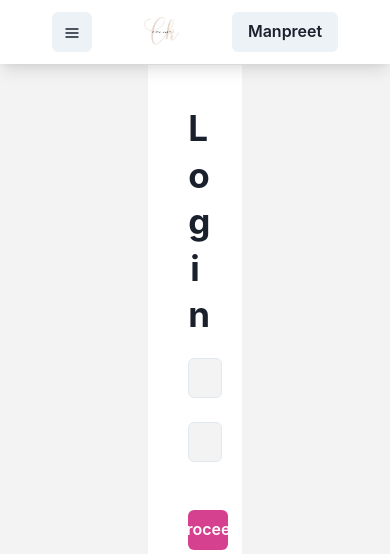
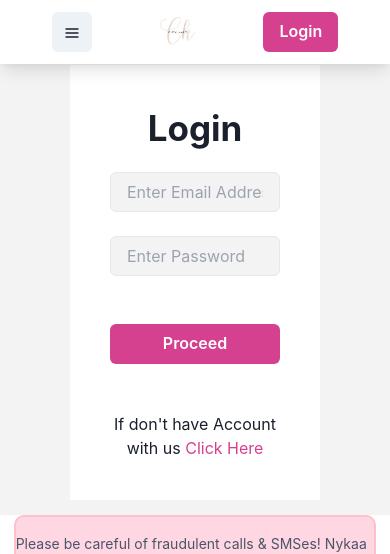
Before and after one commit to ankitraju123/secretive-form-5947, a Next.js app: page /login in a window 390 px wide. Shown: the top 554 px of the page. Built offline with nearby package versions, Linux system fonts and the light colour scheme; data requests are answered from the project's data file.

Commit message:
Responsiveness fixing

```diff
--- a/components/Navbar.jsx
+++ b/components/Navbar.jsx
@@ -32,7 +32,7 @@ const Links = [
 
 export default function Navbar() {
   const { isOpen, onOpen, onClose } = useDisclosure();
-  const [login, setLogin] = useState(true);
+  const [login, setLogin] = useState(false);
   const [Login, SetLogin] = useState({});
 
   //var key;
@@ -47,7 +47,7 @@ export default function Navbar() {
   };
   const logout = async () => {
     //localStorage.setItem('loginkey',false)
-      let userData=await axios.delete(`http://localhost:8080/login/${Login.id}`);
+    //  let userData=await axios.delete(`http://localhost:8080/login/${Login.id}`);
       setLogin(false)
   };
   return (
--- a/components/Navbar2.jsx
+++ b/components/Navbar2.jsx
@@ -6,7 +6,7 @@ import {
   const nav=['Makeup','Skin','Hair','Appliances','Bath & Body','Natural','Mom & Baby','Health & Wellness','Men','Fragrance','Pop Ups']
 const Navbar2 = () => {
     return (<>
-        <Box display={{ base: 'none', md: 'flex' }} boxShadow={'md'} justifyContent='center' alignContent={'center'} m='4.1rem auto 1rem'>
+        <Box display={{ base: 'none', lg: 'flex' }} boxShadow={'md'} justifyContent='center' alignContent={'center'} m='4.1rem auto 1rem'>
     <UnorderedList listStyleType={'none'}   justifyContent={'space-between'} w='80%' m='1rem auto' display={{ base: 'none', md: 'flex' }} fontWeight={600} >
     {nav.map((link) => (
                 <ListItem  _hover={{
--- a/pages/login.js
+++ b/pages/login.js
@@ -42,7 +42,7 @@ const Loginpage = () => {
     <Box bgColor={"#f3f3f3"} p={15}>
       <Box mt={"50px"}>
         <Box
-          w={"26%"}
+          w={{base:'250px',md:"400px"}}
           m="auto"
           bgColor={"white"}
           p={10}
--- a/pages/signup.js
+++ b/pages/signup.js
@@ -55,7 +55,7 @@ const Register=() =>
     }
     return (
       <Box bgColor={'#f3f3f3'} p={5}>
-    <Box w={'26%'} m='auto' bgColor={'white'}  p={5} justifyContent='center' alignItems={'center'} textAlign={'center'}>
+    <Box w={{base:'auto',md:"400px"}} m='auto' bgColor={'white'}  p={{base:"5rem 10px",md:5}} justifyContent='center' alignItems={'center'} textAlign={'center'}>
     <Heading mb={5}>Register</Heading>
     <hr />
     <Box display={'flex'} m={'2rem 1rem'} fontSize={16} textAlign='center' width={'100%'} >
```
